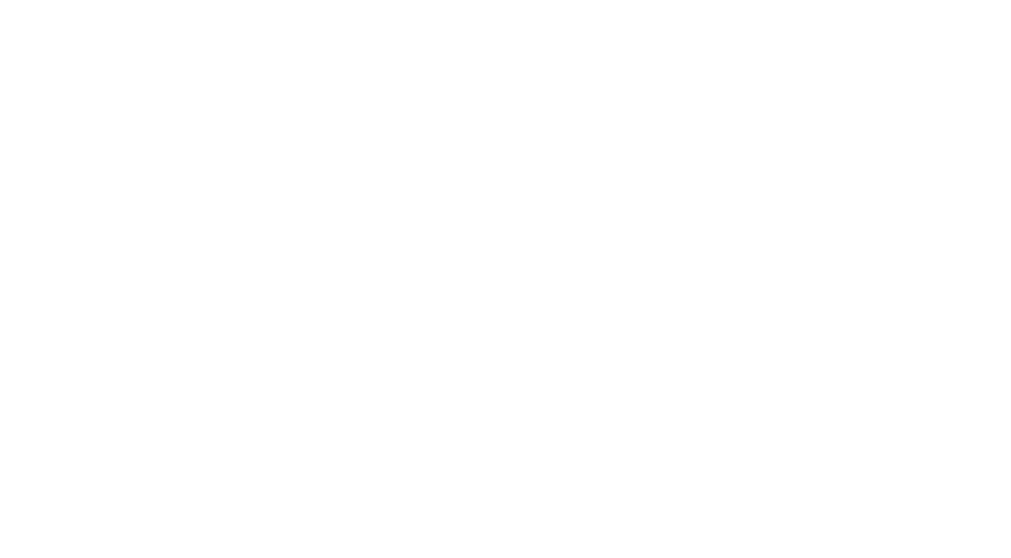
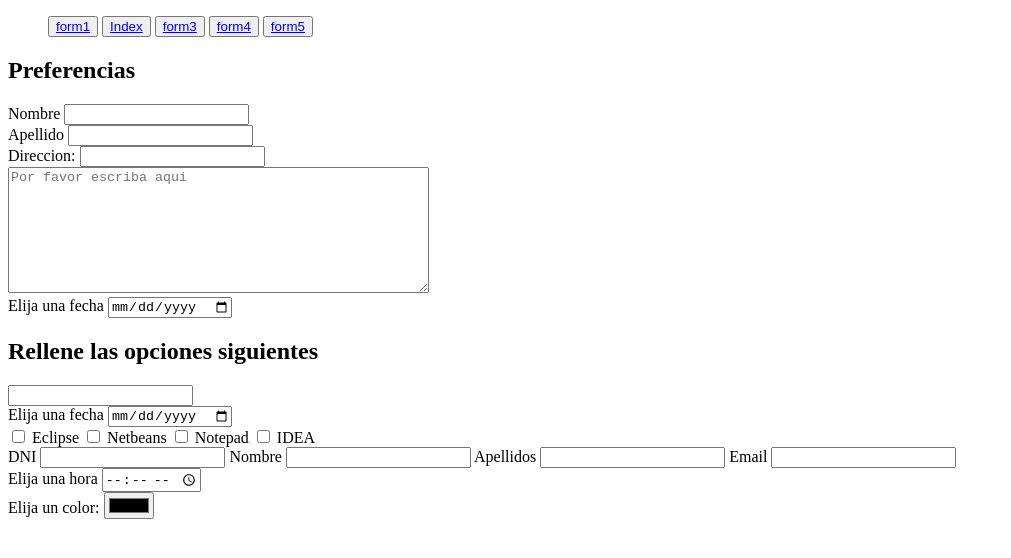
Before and after one commit to JESUSRAAD/Formularios, a plain HTML site: page pages/form2.html in a window 1280 px wide. Shown: the whole page, without its empty margins (0-1011 px from the left). Drawn offline with Linux system fonts and the light colour scheme.

Commit message:
voy por el 3

```diff
--- a/pages/form2.html
+++ b/pages/form2.html
@@ -6,8 +6,75 @@
     <title>Document</title>
 </head>
 <body>
+    <ul>
+        <button>
+          <a href="https://../Formularios/pages/form1.html">form1</a>
+        </button>
+        <button><a href="../index.html">Index</a></button>
+        <button><a href="../Formularios/pages/form3.html">form3</a></button>
+        <button><a href="../Formularios/pages/form4.html">form4</a></button>
+        <button><a href="../Formularios/pages/form5.html">form5</a></button>
+      </ul>
     <form>
+<div>
+<h2>Preferencias</h2>
+<label for="name">Nombre</label>
+        <input type="tex" id="name" name="name" /><br />
 
+        <label for="surname">Apellido</label>
+        <input type="tex" id="surname" name="surname" /><br />
+        <label for="adress">Direccion:</label>
+        <input type="text" id="adress" name="adress" /><br />
+        <textarea
+          cols="50"
+          rows="8"
+          placeholder="Por favor escriba aqui"
+        ></textarea><br>
+
+        <label for="date">Elija una fecha </label>
+      <input type="date" id="date" name="dateControl" /><br />
+</div>
+
+
+<div>
+<h2>Rellene las opciones siguientes </h2>
+<input list="medio_transporte" name="medio_transporte">
+<datalist id="medio_transporte">
+
+    <option value="Automovil"></option>
+    <option value="Moto"></option>
+    <option value="Autobus"></option>
+
+</datalist><br>
+<label for="date">Elija una fecha </label>
+<input type="date" id="date" name="dateControl" /><br />
+
+<input type="checkbox" id="ideEclipse" name="ide" />
+<label for="ideEclipse">Eclipse</label>
+
+<input type="checkbox" id="ideNetbeans" name="ide" />
+<label for="ideNetbeans">Netbeans</label>
+
+<input type="checkbox" id="ideNotepad" name="ide" />
+<label for="ideNotepad">Notepad</label>
+
+<input type="checkbox" id="ideIdea" name="ide" />
+<label for="ideIdea">IDEA</label> <br>
+
+<label for="dni">DNI</label>
+        <input type="tex" id="dni" name="dni" />
+<label for="name">Nombre</label>
+        <input type="tex" id="name" name="name" />
+<label for="apellidos">Apellidos</label>
+        <input type="tex" id="apellidos" name="apellidos" />
+<label for="email">Email</label>
+        <input type="email" id="email" name="email" /><br />
+        <label for="time">Elija una hora </label>
+<input type="time" id="time" name="timeControl" /><br />
+<label for="color">Elija un color: </label>
+<input type="color" id="color" name="colorControl" />
+
+</div>
 
 
     </form>
```
Also changed, not shown: pages/form1.html (+2 -2 lines), pages/form3.html (+21 -0 lines), pages/form4.html (+20 -0 lines), pages/form5.html (+20 -0 lines).
